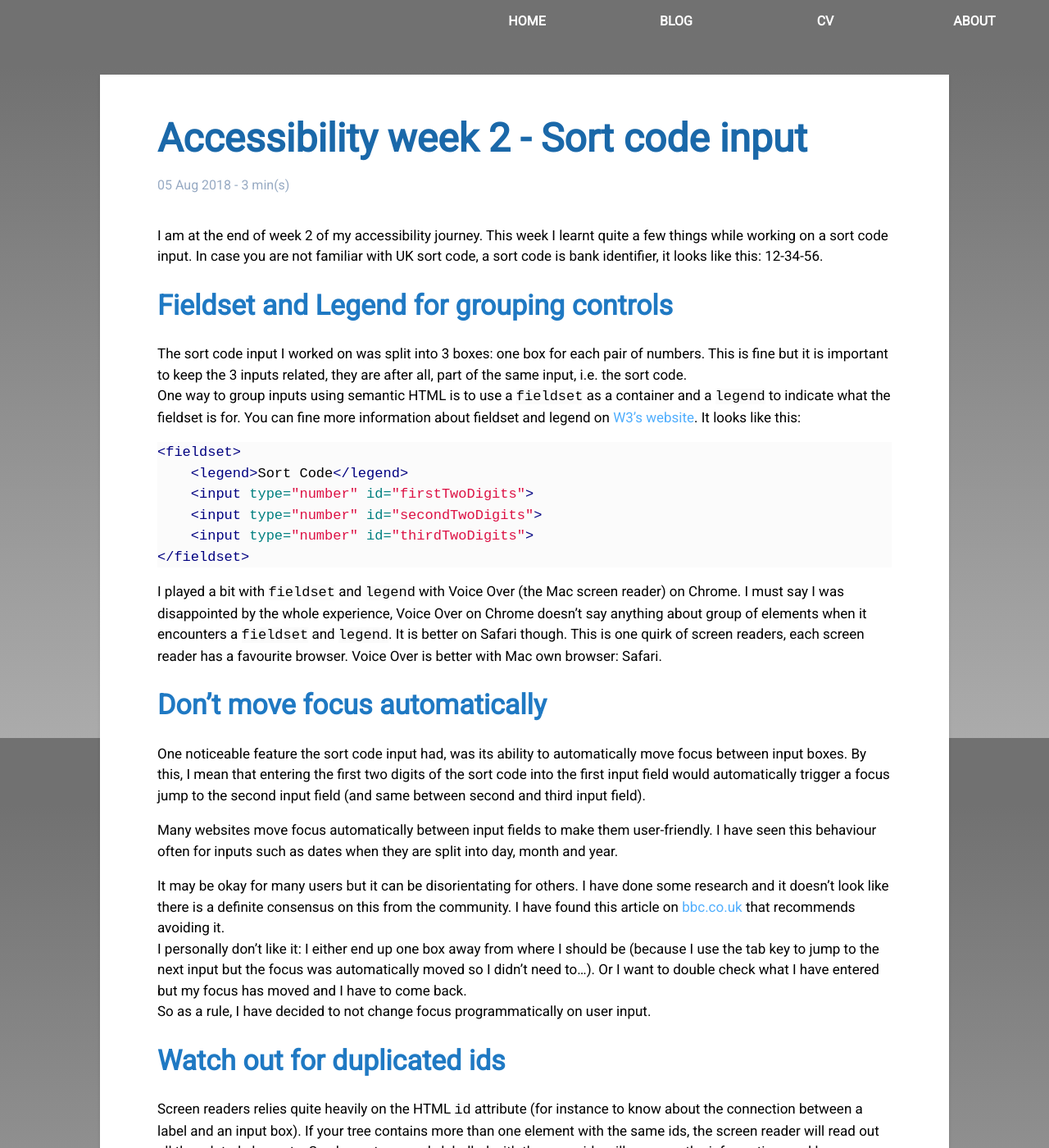
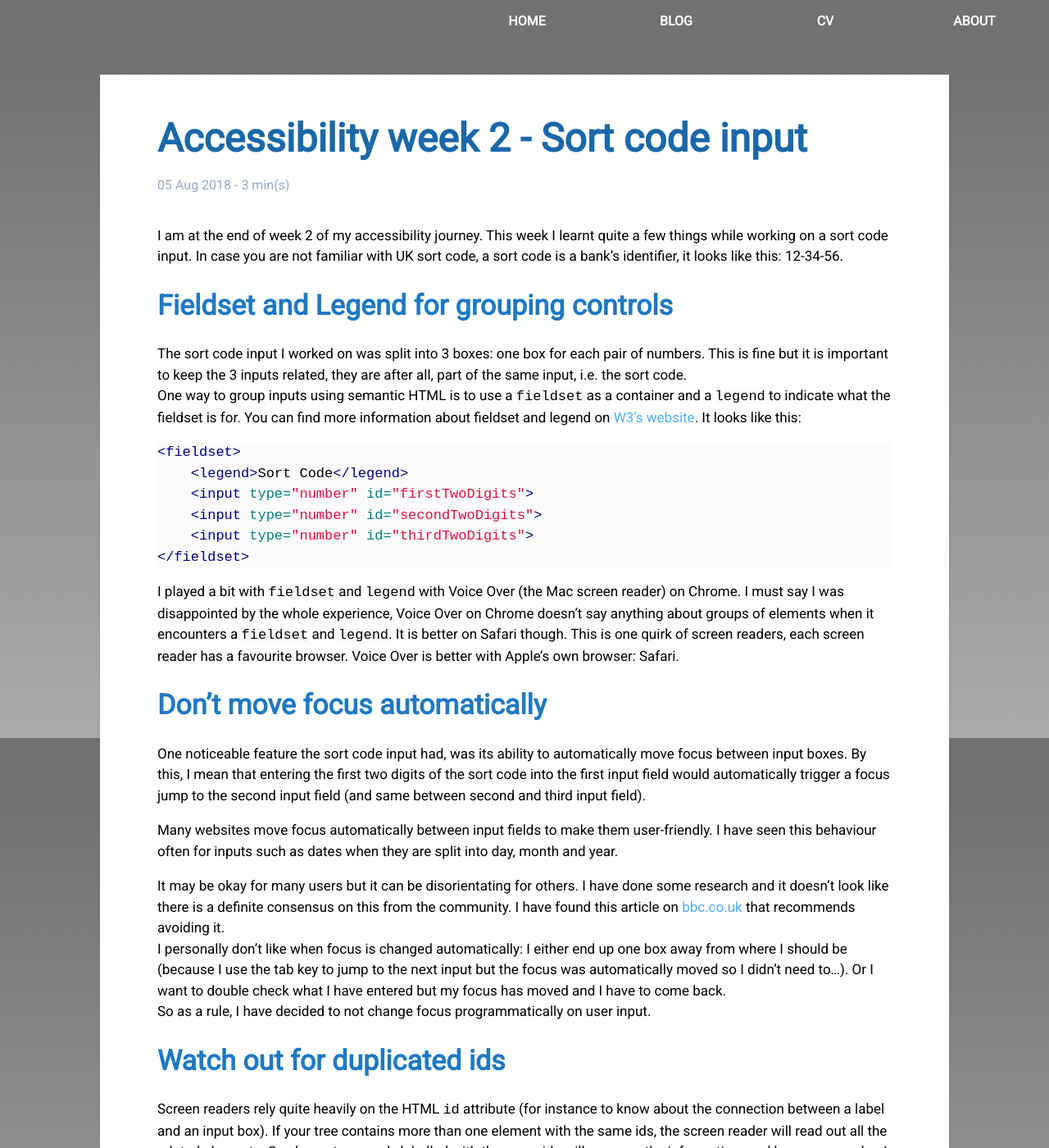
Before and after one commit to caroleolivier/caroleolivier.github.io, a Jekyll site: the page built from _posts/2018-08-05-accessibility-second-week.md, in a window 1280 px wide and 1400 px high. Shown: the whole window at 82% size. Built offline with Jekyll 4.4.1, drawn with Linux system fonts in a browser that asks for light colours; some of the changed text lies outside the part shown.

Commit message:
(fix) Address comments

````diff
--- a/_posts/2018-08-05-accessibility-second-week.md
+++ b/_posts/2018-08-05-accessibility-second-week.md
@@ -4,13 +4,13 @@ title: Accessibility week 2 - Sort code input
 date: 2018-08-05
 ---
 
-I am at the end of week 2 of my accessibility journey. This week I learnt quite a few things while working on a sort code input. In case you are not familiar with UK sort code, a sort code is bank identifier, it looks like this: 12-34-56.
+I am at the end of week 2 of my accessibility journey. This week I learnt quite a few things while working on a sort code input. In case you are not familiar with UK sort code, a sort code is a bank's identifier, it looks like this: 12-34-56.
 
 ### Fieldset and Legend for grouping controls
 
 The sort code input I worked on was split into 3 boxes: one box for each pair of numbers. This is fine but it is important to keep the 3 inputs related, they are after all, part of the same input, i.e. the sort code.
 <br />
-One way to group inputs using semantic HTML is to use a `fieldset` as a container and a `legend` to indicate what the fieldset is for. You can fine more information about fieldset and legend on [W3's website](https://www.w3.org/WAI/tutorials/forms/grouping/). It looks like this:
+One way to group inputs using semantic HTML is to use a `fieldset` as a container and a `legend` to indicate what the fieldset is for. You can find more information about fieldset and legend on [W3's website](https://www.w3.org/WAI/tutorials/forms/grouping/). It looks like this:
 
 ``` html
 <fieldset>
@@ -21,7 +21,7 @@ One way to group inputs using semantic HTML is to use a `fieldset` as a containe
 </fieldset>
 ```
 
-I played a bit with `fieldset` and `legend` with Voice Over (the Mac screen reader) on Chrome. I must say I was disappointed by the whole experience, Voice Over on Chrome doesn't say anything about group of elements when it encounters a `fieldset` and `legend`. It is better on Safari though. This is one quirk of screen readers, each screen reader has a favourite browser. Voice Over is better with Mac own browser: Safari.
+I played a bit with `fieldset` and `legend` with Voice Over (the Mac screen reader) on Chrome. I must say I was disappointed by the whole experience, Voice Over on Chrome doesn't say anything about groups of elements when it encounters a `fieldset` and `legend`. It is better on Safari though. This is one quirk of screen readers, each screen reader has a favourite browser. Voice Over is better with Apple's own browser: Safari.
 
 
 ### Don't move focus automatically
@@ -32,16 +32,16 @@ Many websites move focus automatically between input fields to make them user-fr
 
 It may be okay for many users but it can be disorientating for others. I have done some research and it doesn't look like there is a definite consensus on this from the community. I have found this article on [bbc.co.uk](https://www.bbc.co.uk/guidelines/futuremedia/accessibility/mobile/forms/managing-focus) that recommends avoiding it.
 <br />
-I personally don't like it: I either end up one box away from where I should be (because I use the tab key to jump to the next input but the focus was automatically moved so I didn't need to...). Or I want to double check what I have entered but my focus has moved and I have to come back.
+I personally don't like when focus is changed automatically: I either end up one box away from where I should be (because I use the tab key to jump to the next input but the focus was automatically moved so I didn't need to...). Or I want to double check what I have entered but my focus has moved and I have to come back.
 <br />
 So as a rule, I have decided to not change focus programmatically on user input.
 
 
 ### Watch out for duplicated ids
 
-Screen readers relies quite heavily on the HTML `id` attribute (for instance to know about the connection between a label and an input box). If your tree contains more than one element with the same ids, the screen reader will read out all the related elements. So elements wrongly labelled with the same ids will mess up the information read by screen readers! I won't go into more details about this problem now, but it is important to remember. I will try to dedicate a week to labelling where this problem will be clearly highlighted.
+Screen readers rely quite heavily on the HTML `id` attribute (for instance to know about the connection between a label and an input box). If your tree contains more than one element with the same ids, the screen reader will read out all the related elements. So elements wrongly labelled with the same ids will mess up the information read by screen readers! I won't go into more details about this problem now, but it is important to remember. I will try to dedicate a week to labelling where this problem will be clearly highlighted.
 
 
 ### What's next
 
-Next week, I am not sure yet what I will be focusing on. There are so many things to learn! But I'll carry on picking simple things to look at and fix and learn by doing :)
+Next week, I am not sure yet what I will be focusing (haha) on. There are so many things to learn! But I'll carry on picking simple things to look at and fix and learn by doing :)
````
